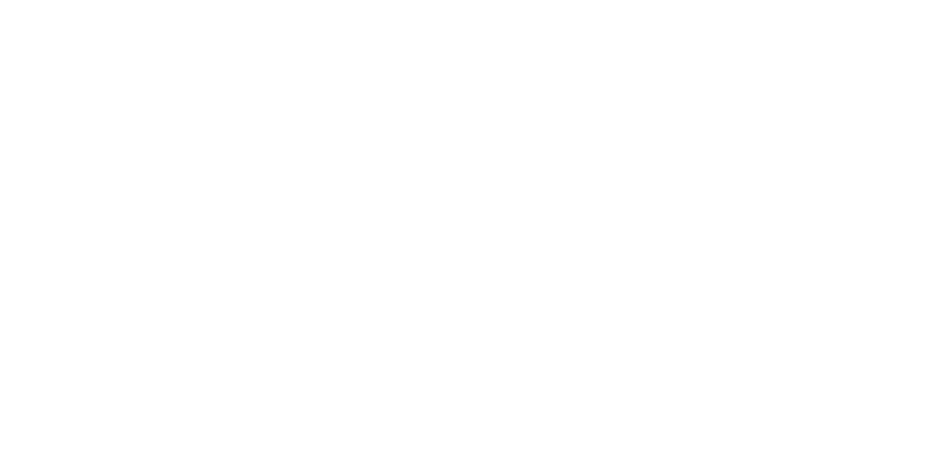
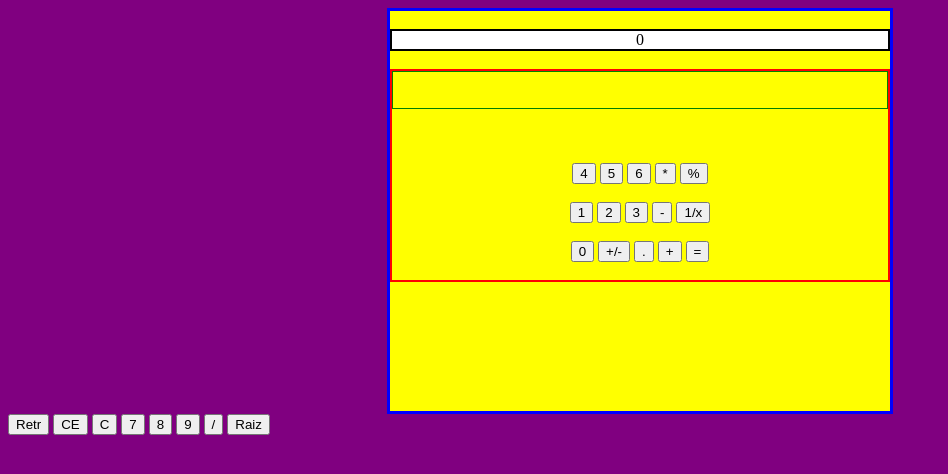
Before and after one commit to albertugy/P3_Calculadora, a plain HTML site: page Index.html in a window 1280 px wide. Shown: the whole page, without its empty margins (0-948 px from the left). Drawn offline with Linux system fonts and the light colour scheme.

Commit message:
Segundo commit (tabla)

```diff
--- a/Estilos/Estilos.css
+++ b/Estilos/Estilos.css
@@ -0,0 +1,23 @@
+body{
+    background-color: purple;
+}
+#calculadora{
+border: 3px solid blue;
+background-color: yellow;
+text-align: center;
+margin-right: 30%;
+margin-left: 30%;
+height: 400px;
+}
+
+#display{
+    border: 2px solid black;
+    background-color: white;
+
+}
+ #botones{
+    border:2px solid red;
+ }
+ #rojos{
+    border: 1px solid green ;
+ }
--- a/Index.html
+++ b/Index.html
@@ -10,6 +10,87 @@
 
 </head>
 <body>
+    <div id="calculadora">
+        <br>
+        <div id="display">
+            <a id="resultado">0</a>
+        </div>
+        <br>
+        <div  id="botones">
+            <div id="rojos">
+            <br>
+
+            <br>
+            </div>
+            <div id="negros">
+            <br>
+
+            <br>
+            <br>
+            <button id="4">4</button>
+            <button id="5">5</button>
+            <button id="6">6</button>
+            <button id="Division">*</button>
+            <button id="Porcentaje">%</button>
+            <br>
+            <br>
+            <button onclick="add('1')">1</button>
+            <button onclick="add('2')">2</button>
+            <button onclick="add('3')">3</button>
+            <button id="Resta">-</button>
+            <button id="Unosobrex">1/x</button>
+            <br>
+            <br>
+            <button onclick="add('1')">0</button>
+            <button id="Masmenos">+/-</button>
+            <button id="Decimal">.</button>
+            <button id="Suma">+</button>
+            <button id="Iguak">=</button>
+            <br>
+        </div>
+            <br>
+        </div>
+    </div>
+    <tablen class="calculadora">
+        <tr>
+            <td colspan="5"><span id="resultado"></span></td>
+        </tr>
+        <tr>
+            <td ><button id="Retroceder">Retr</button></td>
+            <td colspan="2"><button id="CE">CE</button></td>
+            <td colspan="2"> <button id="C">C</button></td>
+
+        </tr>
+        <tr>
+            <td><button id="7">7</button></td>
+            <td><button id="8">8</button></td>
+            <td><button id="8">9</button></td>
+            <td><button id="Division">/</button></td>
+            <td><button id="Raiz">Raiz</button></td>
+        </tr>
+        <tr>
+            <td></td>
+            <td></td>
+            <td></td>
+            <td></td>
+            <td></td>
+        </tr>
+        <tr>
+            <td></td>
+            <td></td>
+            <td></td>
+            <td></td>
+            <td></td>
+        </tr>
+        <tr>
+            <td></td>
+            <td></td>
+            <td></td>
+            <td></td>
+            <td></td>
+        </tr>
+
+    </table >
 
     <script src="JavaS/Calculadora.js"></script>
 </body>
--- a/JavaS/Calculadora.js
+++ b/JavaS/Calculadora.js
@@ -0,0 +1,3 @@
+function setResult(value) {
+    document.getElementById('resultado').innerHTML = value;
+}
```
